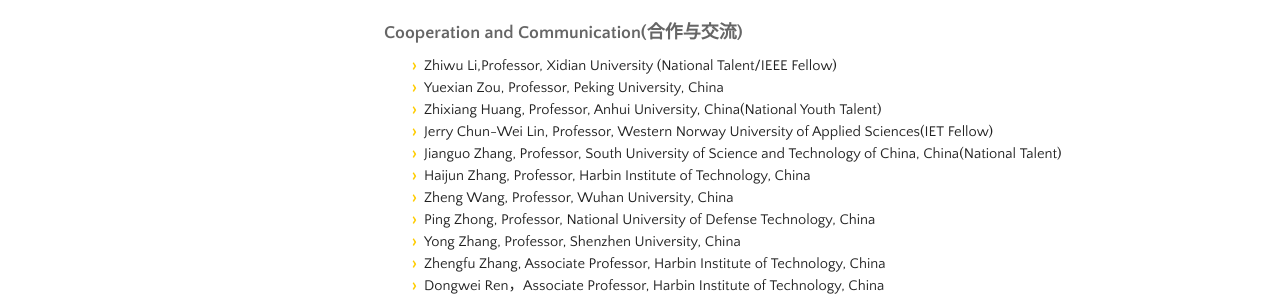
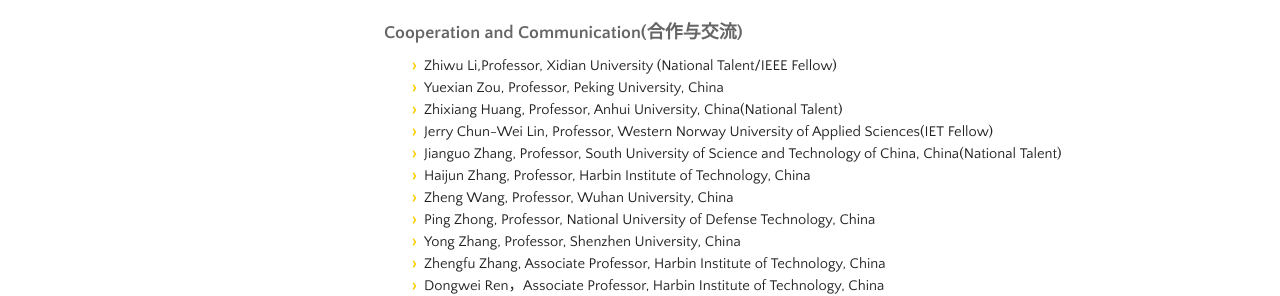
Before and after one commit to hellloxiaotian/hellloxiaotian.github.io, a Jekyll site: the page built from index.md, in a window 1280 px wide and 900 px high, scrolled down 1784 px. Shown: the part 158-454 px from the top of the window. Built offline with Jekyll 4.4.1, drawn with Linux system fonts in a browser that asks for light colours; nearby versions of some CDN libraries; our own code applies the rules of GitHub Pages for plain Markdown files; the repository's description, which GitHub fills in, is left out.

Commit message:
Add files via upload

```diff
--- a/index.md
+++ b/index.md
@@ -50,7 +50,7 @@
 
 - Zhiwu Li,Professor, Xidian University (National Talent/IEEE Fellow)
 - Yuexian Zou, Professor, Peking University, China
-- Zhixiang Huang, Professor, Anhui University, China(National Youth Talent)
+- Zhixiang Huang, Professor, Anhui University, China(National Talent)
 - Jerry Chun-Wei Lin, Professor, Western Norway University of Applied Sciences(IET Fellow)
 - Jianguo Zhang, Professor, South University of Science and Technology of China, China(National Talent)
 - Haijun Zhang, Professor, Harbin Institute of Technology, China
```
